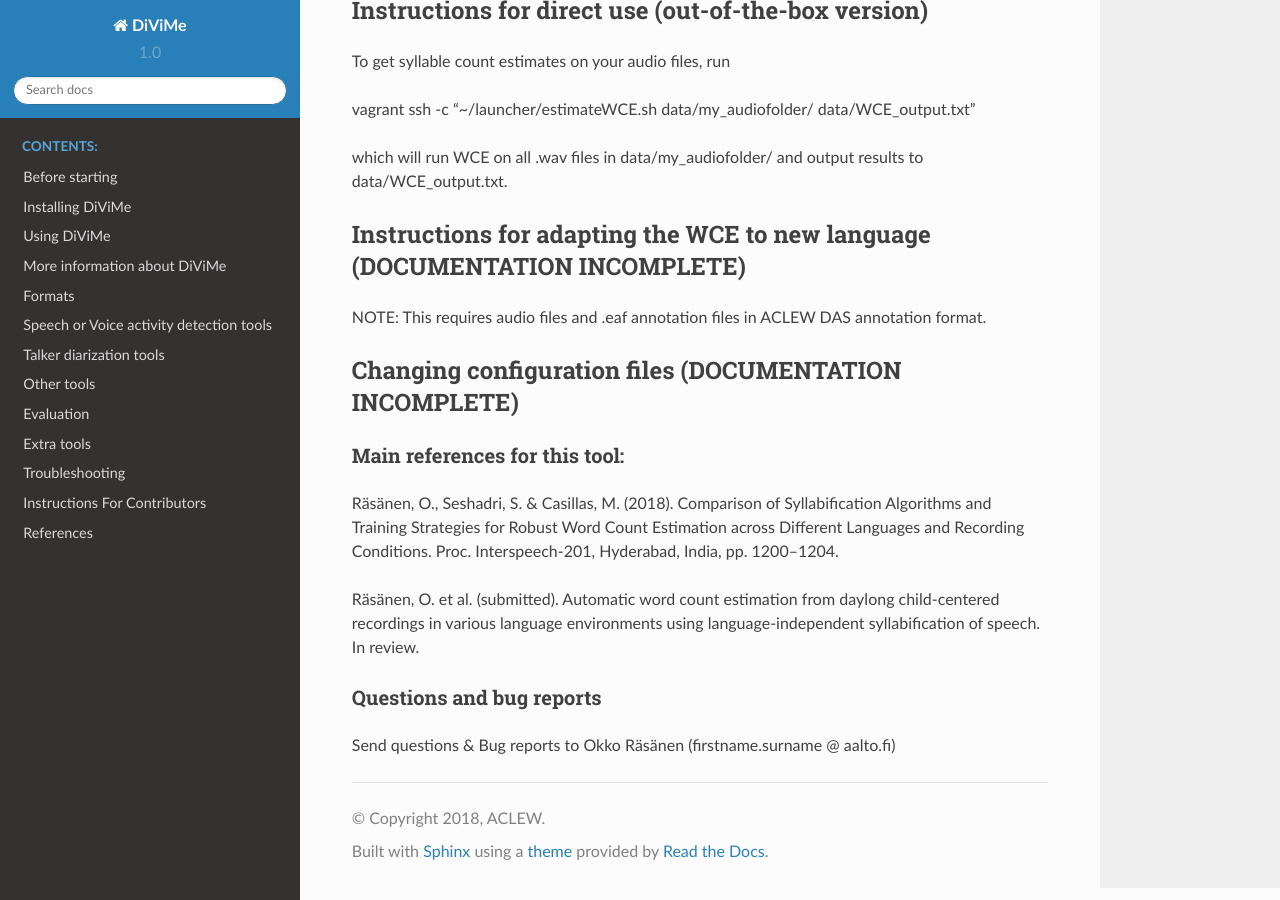
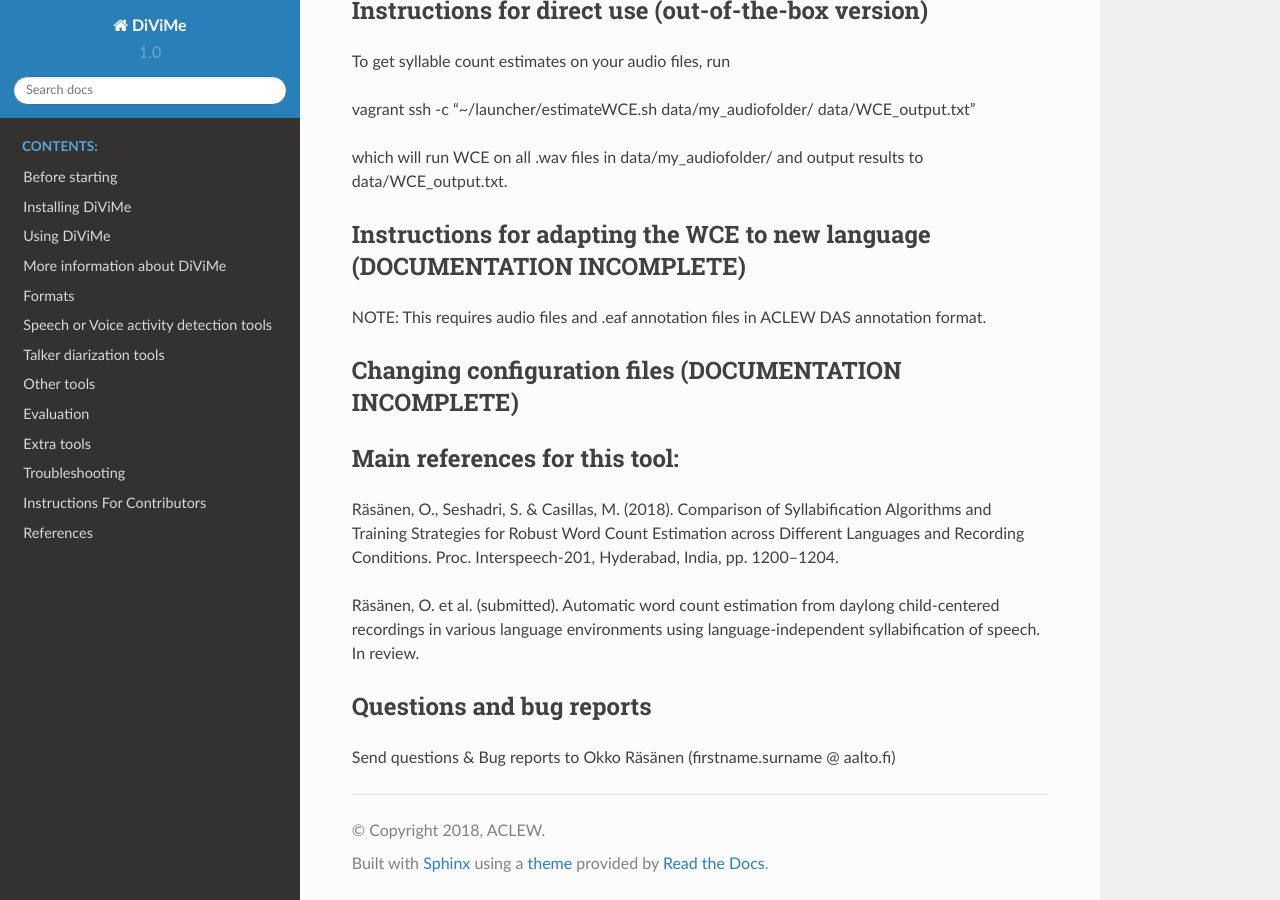
Before and after one commit to srvk/DiViMe, a Sphinx documentation site: the page built from docs/source/WCEtool.md, in a window 1280 px wide and 900 px high, scrolled down 750 px. Built offline with Sphinx 7.4.7 and the Read the Docs theme 2.0.0, drawn with Linux system fonts in a browser that asks for light colours.

Commit message:
added WCE documentation

```diff
--- a/docs/source/WCEtool.md
+++ b/docs/source/WCEtool.md
@@ -35,13 +35,13 @@
 ## Changing configuration files (DOCUMENTATION INCOMPLETE)
 
 
-### Main references for this tool:
+## Main references for this tool:
 
 Räsänen, O., Seshadri, S. & Casillas, M. (2018). Comparison of Syllabification Algorithms and Training Strategies for Robust Word Count Estimation across Different Languages and Recording Conditions. Proc. Interspeech-201,  Hyderabad, India, pp. 1200–1204.
 
 Räsänen, O. et al. (submitted). Automatic word count estimation from daylong child-centered recordings in various language environments using language-independent syllabification of speech. In review.
 
 
-### Questions and bug reports
+## Questions and bug reports
 
 Send questions & Bug reports to Okko Räsänen (firstname.surname @ aalto.fi)
```
